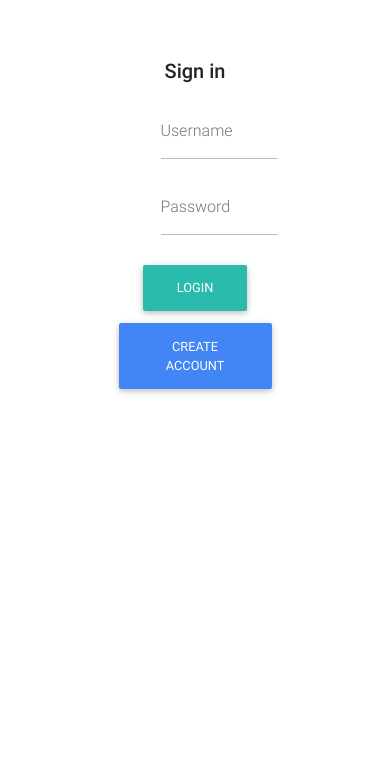
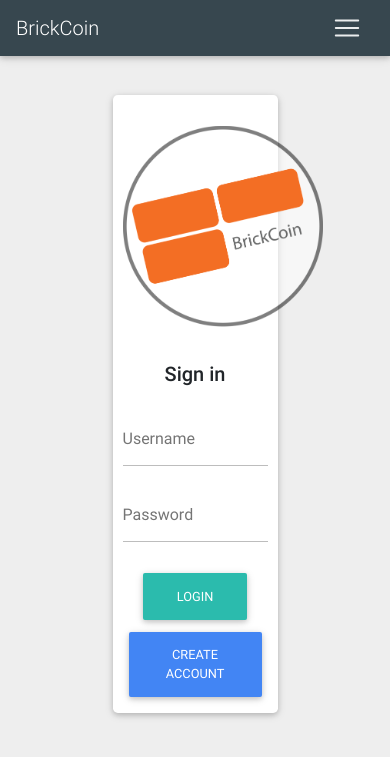
Before and after one commit to ajb2969/brickCoin, a CodeIgniter app: page /database/index.php/brickcoin/login in a window 390 px wide. Shown: the top 757 px of the page. Run offline with CodeIgniter, Linux system fonts and the light colour scheme.

Commit message:
ui changes.

```diff
--- a/www/application/views/brickCoin/login.php
+++ b/www/application/views/brickCoin/login.php
@@ -1,24 +1,39 @@
+<nav class="navbar navbar-expand-lg navbar-dark special-color">
+    <div class="container">
+    <a class="navbar-brand" href="../">BrickCoin</a>
+    <button class="navbar-toggler" type="button" data-toggle="collapse" data-target="#navbarText" aria-controls="navbarText"
+        aria-expanded="false" aria-label="Toggle navigation">
+        <span class="navbar-toggler-icon"></span>
+    </button>
+    <div class="collapse navbar-collapse" id="navbarText">
 
-<div class="container space">
+    </div>
+    </div>
+</nav>
+
+<div class="container loginSpace">
 	<div class="row">
 		<div class="col"></div>
 		<div class="col-6">
 			<!-- Could be a card -->
-<div class="form">
+            <div class="card">
+                <div class="container login">
+                    <img class="loginLogo" src="<?php echo base_url('img/big-logo.png');?>" class="container">
                     <p class="h5 text-center mb-4">Sign in</p>
-
+                    <div class="row">
+                        <div class="col-sm-1"></div>
+                        <div class="col-sm-10">
                             <div class="md-form">
-        <i class="fa fa-envelope prefix grey-text"></i>
                                 <input type="text" id="username" class="form-control">
                                 <label for="username">Username</label>
                             </div>
-
                             <div class="md-form">
-        <i class="fa fa-lock prefix grey-text"></i>
                                 <input type="password" id="password" class="form-control">
                                 <label for="password">Password</label>
                             </div>
-
+                            <div class="col-sm-1"></div>
+                        </div>
+                    </div>
                     <div class="text-center">
                         <button class="btn btn-default" onclick="login();">Login</button>
                         <button class="btn btn-primary" onclick="create();">Create Account</button>
@@ -26,6 +41,7 @@
                 </div>
 <!-- Form login -->
             </div>
+		</div>
 		<div class="col"></div>
 	</div>
 </div>
--- a/www/html/css/index.css
+++ b/www/html/css/index.css
@@ -1,5 +1,13 @@
+body{
+	background-color: #eee;
+}
+
 .benefits{
   padding-top: 20%;
+}
+
+.loginSpace{
+	padding-top: 10%;
 }
 
 .space{
@@ -15,6 +23,19 @@
   text-align: right;
 }
 
+.login{
+	padding: 10px;
+	padding-top: 15px;
+}
+
+.loginLogo{
+	width: 200px;
+	display: block;
+	margin: auto;
+	padding-bottom: 2em;
+	padding-top: 1em;
+}
+
 .dashBtn{
   position: absolute;
   left: 50%;
@@ -28,3 +49,19 @@
 .faqFirst{
 	margin-top: 2%;
 }
+
+@media(max-width: 1200px){
+	.barcode{
+		width: 200px;
+		height: 200px;
+	}
+	.dashBtn{
+		left:0;
+	}
+}
+
+@media(max-width: 992px){
+	.dashBtn{
+		left: 0;
+	}
+}
--- a/www/html/js/test.js
+++ b/www/html/js/test.js
@@ -5,9 +5,10 @@ function login(){
 	var username = $('#username').val();
 	var password = $('#password').val();
 	//ajax to hit db.
+	console.log(username + password);
 	$.ajax({
 		'type':'POST',
-		'url': 'loginCheck',
+		'url': '../loginCheck',
 		'data':{
 			'username':username,
 			'pass': password
@@ -78,6 +79,7 @@ function add(){
 	$('#dashboardView').fadeOut(200);
 	var vars = getUrlVars();
 	vars.id =  vars.id.replace("#","");
+	vars.id = vars.id.replace("!","");
 	console.log(vars);
 	$.ajax({
 		'type':'POST',
```
Also changed, not shown: www/application/views/brickCoin/dashboard.php (+7 -7 lines), www/application/views/brickCoin/dashboardViewOnly.php (+5 -5 lines), www/application/views/brickCoin/index.php (+17 -0 lines). Lines whose indentation alone changed are shown as unchanged.
